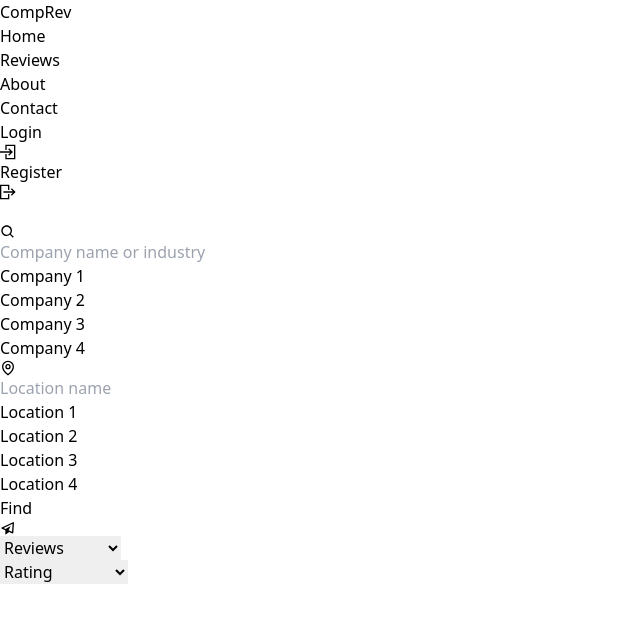
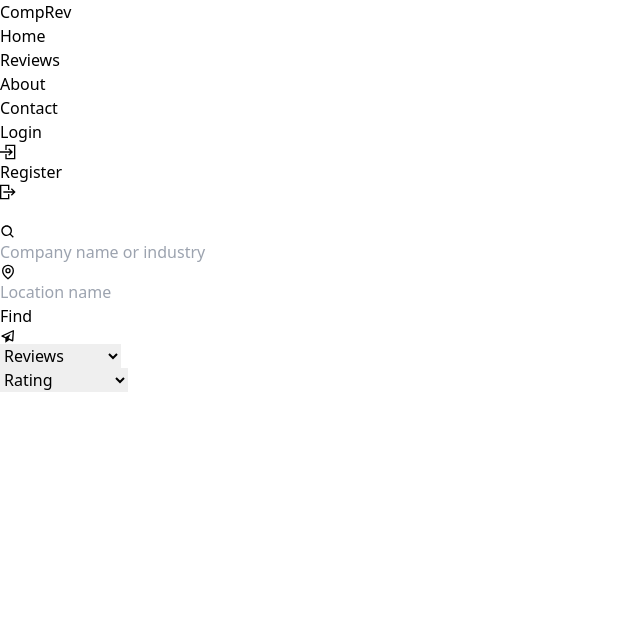
Before and after one commit to Harikesh-14/Feedback-Portal, a React (Vite) app: page / in a window 1280 px wide. Shown: the top 622 px of the page, without its empty margins (0-640 px from the left). Built offline with nearby package versions, Linux system fonts and the light colour scheme.

Commit message:
Functions of suggestions boxes improved

```diff
--- a/src/container/SearchContainer.tsx
+++ b/src/container/SearchContainer.tsx
@@ -2,12 +2,41 @@ import { useState } from "react"
 import { BiPaperPlane, BiSearch } from "react-icons/bi"
 import { GrLocation } from "react-icons/gr"
 import { Link } from "react-router-dom"
+import { companiesName, locationsName } from "../DataList/companiesAndLocationDataList"
 
 function SearchContainer() {
-  const [searchCompany, setSearchCompany] = useState("")
-  const [searchLocation, setSearchLocation] = useState("")
-  const [isCompanyVisible, setIsCompanyVisible] = useState(false)
-  const [isLocationVisible, setIsLocationVisible] = useState(false)
+  const [searchCompany, setSearchCompany] = useState<string>("")
+  const [searchLocation, setSearchLocation] = useState<string>("")
+  const [isCompanyVisible, setIsCompanyVisible] = useState<Boolean>(false)
+  const [isLocationVisible, setIsLocationVisible] = useState<Boolean>(false)
+  const [suggestedCompanies, setSuggestedCompanies] = useState<string[]>([])
+  const [suggestedLocations, setSuggestedLocations] = useState<string[]>([])
+
+  const handleCompaniesInputChange = (value: string) => {
+    setSearchCompany(value)
+    const filteredCompanies = companiesName
+      .filter((company) => company.companyName.toLowerCase().includes(value.toLowerCase()))
+      .map((company) => company.companyName)
+
+    setSuggestedCompanies(filteredCompanies)
+  }
+
+  const handleLocationInputChange = (value: string) => {
+    setSearchLocation(value)
+    const filteredLocation = locationsName
+      .filter((location) => location.locationName.toLowerCase().includes(value.toLowerCase()))
+      .map(company => company.locationName)
+
+    setSuggestedLocations(filteredLocation)
+  }
+
+  const checkCompanyField = () => {
+    return searchCompany.length === 0 ? "hidden" : "block"
+  }
+
+  const checkLocationField = () => {
+    return searchLocation.length === 0 ? "hidden" : "block"
+  }
 
   return (
     <section className="w-full p-10 bg-blue-500 flex flex-col justify-center items-center">
@@ -19,18 +48,19 @@ function SearchContainer() {
             placeholder="Company name or industry"
             className="w-full outline-none h-10 px-2 font-sans"
             value={searchCompany}
-            onChange={(e) => setSearchCompany(e.target.value)}
+            onChange={(e) => handleCompaniesInputChange(e.target.value)}
             onFocus={() => setIsCompanyVisible(true)}
             onBlur={() => setIsCompanyVisible(false)}
           />
           <div>
             <ul
-              className={`absolute z-10 ${isCompanyVisible ? "block": "hidden"} top-3 left-0 w-full bg-white rounded-lg shadow-md mt-12 focus:block`}
+              className={`absolute z-10 ${isCompanyVisible ? "block" : "hidden"} ${checkCompanyField()} h-auto max-h-[25rem] top-3 left-0 w-full bg-white rounded-lg shadow-md mt-12 focus:block overflow-y-auto`}
             >
-              <li className="p-2 hover:bg-gray-100 cursor-pointer">Company 1</li>
-              <li className="p-2 hover:bg-gray-100 cursor-pointer">Company 2</li>
-              <li className="p-2 hover:bg-gray-100 cursor-pointer">Company 3</li>
-              <li className="p-2 hover:bg-gray-100 cursor-pointer">Company 4</li>
+              {suggestedCompanies.map((cname, index) => (
+                <li key={index} className="p-2 hover:bg-gray-100 cursor-pointer">
+                  {cname}
+                </li>
+              ))}
             </ul>
           </div>
         </div>
@@ -41,18 +71,19 @@ function SearchContainer() {
             placeholder="Location name"
             className="w-full outline-none h-10 px-2"
             value={searchLocation}
-            onChange={(e) => setSearchLocation(e.target.value)}
+            onChange={(e) => handleLocationInputChange(e.target.value)}
             onFocus={() => setIsLocationVisible(true)}
             onBlur={() => setIsLocationVisible(false)}
           />
           <div>
             <ul
-              className={`absolute z-10 ${isLocationVisible ? "block": "hidden"} top-3 left-0 w-full bg-white rounded-lg shadow-md mt-12 focus:block`}
+              className={`absolute z-10 ${isLocationVisible ? "block" : "hidden"} ${checkLocationField()} h-auto max-h-[25rem] top-3 left-0 w-full bg-white rounded-lg shadow-md mt-12 focus:block overflow-y-auto`}
             >
-              <li className="p-2 hover:bg-gray-100 cursor-pointer">Location 1</li>
-              <li className="p-2 hover:bg-gray-100 cursor-pointer">Location 2</li>
-              <li className="p-2 hover:bg-gray-100 cursor-pointer">Location 3</li>
-              <li className="p-2 hover:bg-gray-100 cursor-pointer">Location 4</li>
+              {suggestedLocations.map((lname, index) => (
+                <li key={index} className="p-2 hover:bg-gray-100 cursor-pointer">
+                  {lname}
+                </li>
+              ))}
             </ul>
           </div>
         </div>
```
